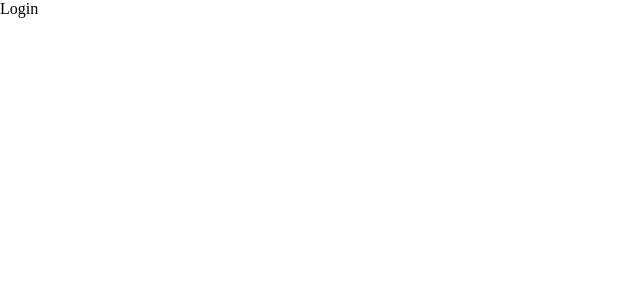
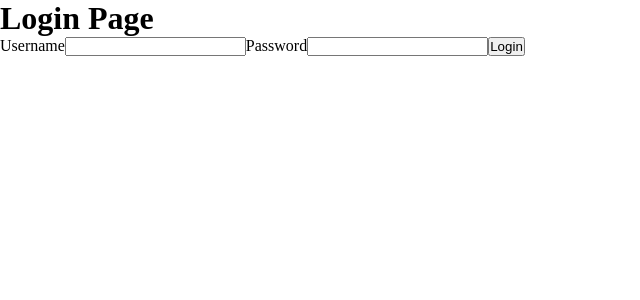
Before and after one commit to NotRelix/game-log-editor, a React (Vite) app: page /login in a window 1280 px wide. Shown: the top 300 px of the page, without its empty margins (0-640 px from the left). Built offline with nearby package versions, Linux system fonts and the light colour scheme.

Commit message:
feat: add login page

```diff
--- a/src/routes/Login/Login.tsx
+++ b/src/routes/Login/Login.tsx
@@ -1,7 +1,58 @@
+import { useState, type FormEvent } from "react";
+import type { LoginType } from "../../types";
+
+const emptyLogin: LoginType = {
+  username: "",
+  password: "",
+};
+
 const Login = () => {
+  const [data, setData] = useState<LoginType>(emptyLogin);
+  const handleSubmit = async (e: FormEvent<HTMLFormElement>) => {
+    e.preventDefault();
+    try {
+      const response = await fetch("http://localhost:3000/login", {
+        method: "POST",
+        headers: { "Content-Type": "application/json" },
+        body: JSON.stringify(data),
+      });
+
+      const result = await response.json();
+      if (!result.success) {
+        console.error("Failed to fetch login");
+      } else {
+        localStorage.setItem("token", result.token);
+      }
+    } catch (err) {
+      console.error(err);
+    }
+  };
   return (
-    <div>Login</div>
-  )
-}
+    <div>
+      <h1>Login Page</h1>
+      <form onSubmit={handleSubmit}>
+        <label htmlFor="username">Username</label>
+        <input
+          onChange={(e) => {
+            setData((prev) => ({ ...prev, username: e.target.value }));
+          }}
+          type="text"
+          id="username"
+          name="username"
+        />
+        <label htmlFor="password">Password</label>
+        <input
+          onChange={(e) => {
+            setData((prev) => ({ ...prev, password: e.target.value }));
+          }}
+          type="password"
+          id="password"
+          name="password"
+        />
+        <button type="submit">Login</button>
+      </form>
+    </div>
+  );
+};
 
-export default Login
+export default Login;
--- /dev/null
+++ b/src/types/index.ts
@@ -0,0 +1,4 @@
+export interface LoginType {
+  username: string;
+  password: string;
+}
```
